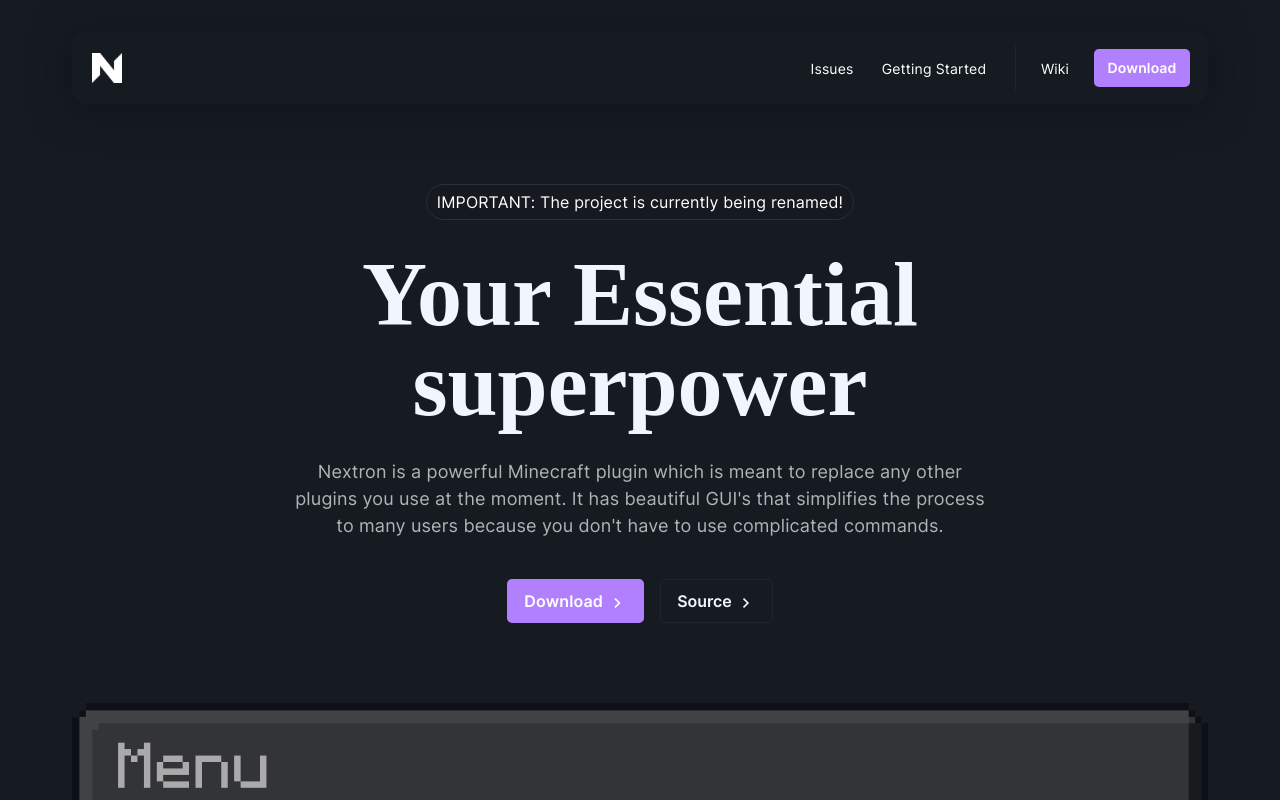
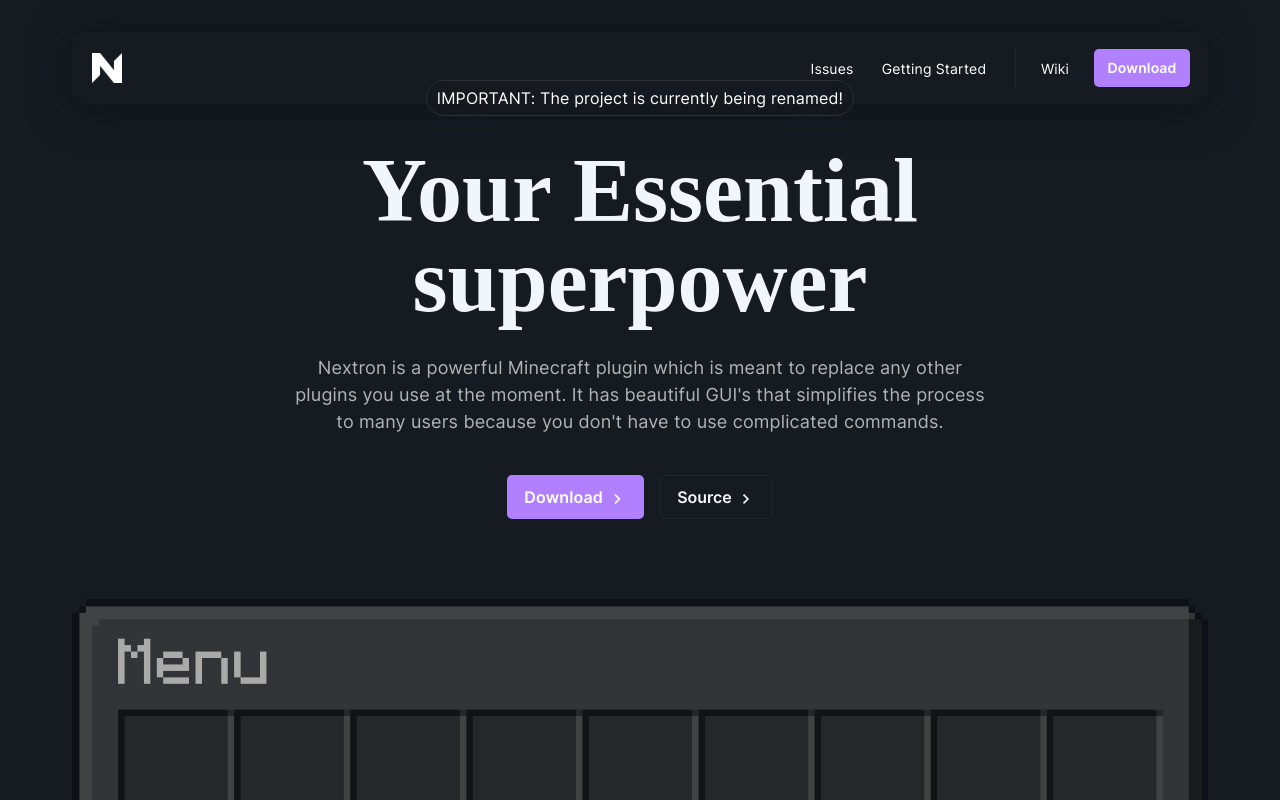
Before and after one commit to 0PandaDEV/Nextron-Website, a Nuxt app: page / in a window 1280 px wide. Shown: the top 800 px of the page. Built offline with nearby package versions, Linux system fonts and the light colour scheme; a web font is replaced by a local one.

Commit message:
fixed header not fixed

```diff
--- a/components/navbar.vue
+++ b/components/navbar.vue
@@ -2,8 +2,8 @@
   <div class="navbar">
     <div class="header">
       <div class="icon">
-        <img src="/logo.png" alt="Nextron Logo" height="30px" class="header-img" />
         <nuxt-link id="home" to="/">
+          <img src="/logo.png" alt="Nextron Logo" height="30px" class="header-img" />
         </nuxt-link>
       </div>
       <div class="spacer"></div>
@@ -139,11 +139,13 @@
 }
 
 .navbar {
-  position: relative;
+  position: fixed;
   width: 100%;
   max-width: 1200px;
   margin: auto;
   box-sizing: border-box;
+  left: 50%;
+  transform: translateX(-50%);
 }
 
 .header {
--- a/css/wiki.css
+++ b/css/wiki.css
@@ -16,6 +16,7 @@
   display: flex;
   position: relative;
   padding-bottom: 0;
+  top: 100px;
 }
 
 .content {
```
